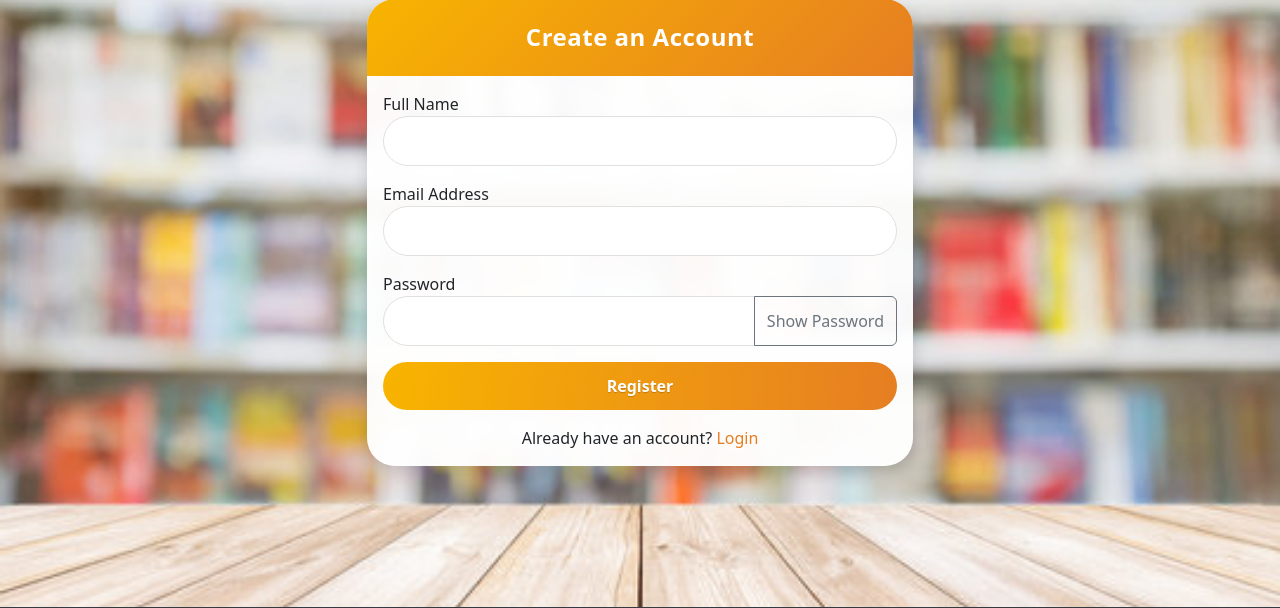
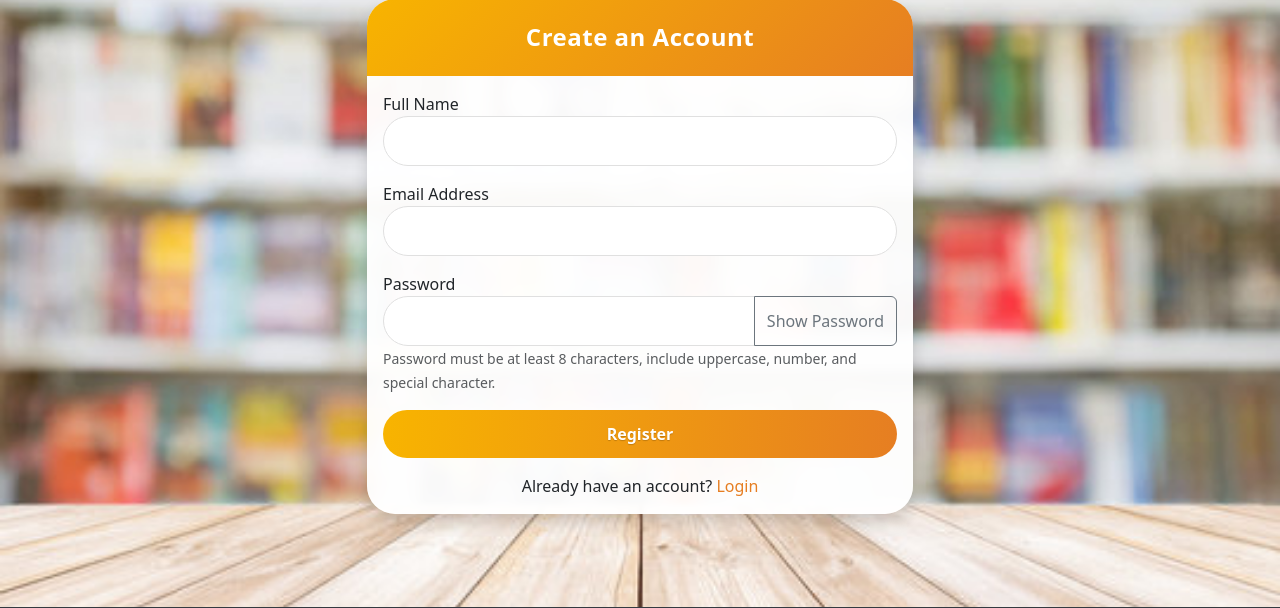
Before and after one commit to ohxinyao/booknestonlinebookstoresystem, a PHP site: page /finalproject/register.php in a window 1280 px wide. Shown: the part 81-689 px from the top of the page. Run offline with PHP 8.4, Linux system fonts and the light colour scheme; some libraries are stand-ins or nearby versions.

Commit message:
Update register.php

```diff
--- a/Customer/register.php
+++ b/Customer/register.php
@@ -6,7 +6,13 @@ include '../Customize&Database/header.php';
 if ($_SERVER['REQUEST_METHOD'] == 'POST') {
     $name = sanitize($_POST['name']);
     $email = sanitize($_POST['email']);
-    $password = password_hash($_POST['password'], PASSWORD_DEFAULT);
+    $password_raw = $_POST['password'];
+
+    $strength = validatePasswordStrength($password_raw);
+    if ($strength !== true) {
+        $error = $strength;
+    } else {
+        $password = password_hash($password_raw, PASSWORD_DEFAULT);
         $token = generateToken();
 
         $check = $pdo->prepare("SELECT id FROM users WHERE email = ?");
@@ -24,6 +30,7 @@ if ($_SERVER['REQUEST_METHOD'] == 'POST') {
                 $success = "Registration successful! Please check your email to verify your account.";
             } else {
                 $error = "Registration failed. Please try again.";
+            }
         }
     }
 }
@@ -53,9 +60,10 @@ if ($_SERVER['REQUEST_METHOD'] == 'POST') {
                         <div class="mb-3">
                             <label>Password</label>
                             <div class="input-group">
-                                <input type="password" name="password" id="password" class="form-control" minlength="6" required>
+                                <input type="password" name="password" id="password" class="form-control" minlength="8" required>
                                 <button class="btn btn-outline-secondary" type="button" onclick="togglePassword('password')">Show Password</button>
                             </div>
+                            <small class="text-muted">Password must be at least 8 characters, include uppercase, number, and special character.</small>
                         </div>
                         <button type="submit" class="btn btn-primary w-100">Register</button>
                     </form>
```
Lines whose indentation alone changed are shown as unchanged.
